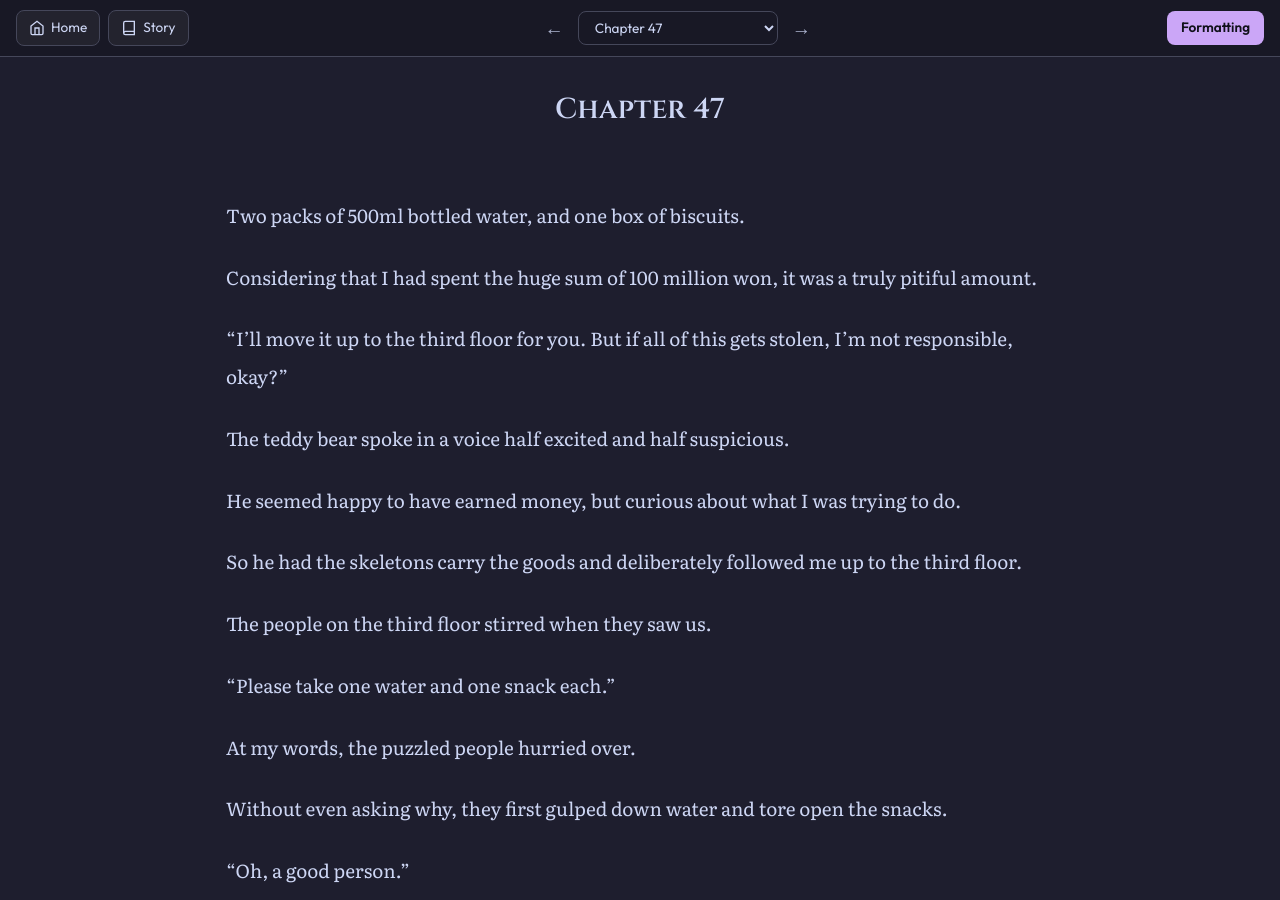
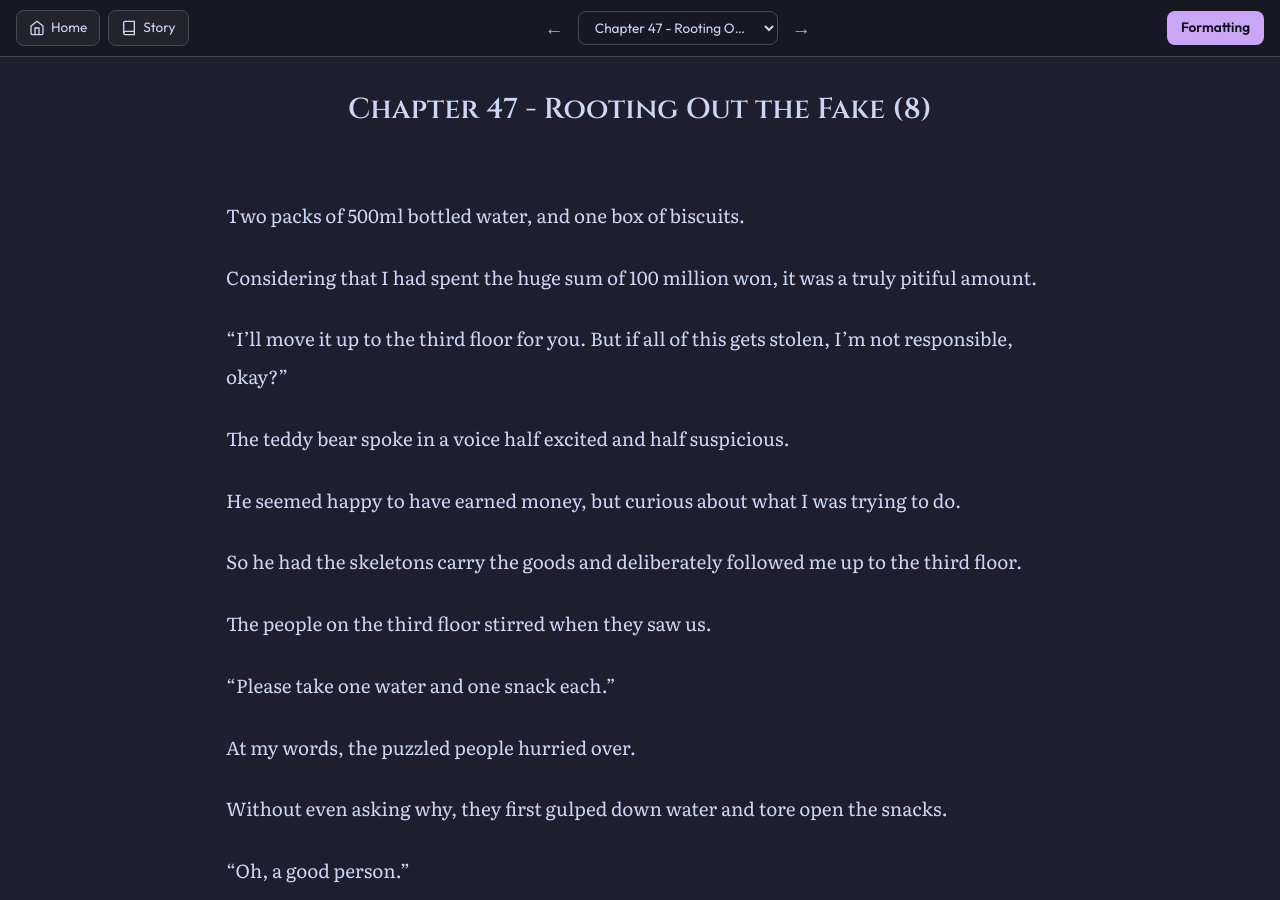
Before and after one commit to soleumn/soleumn.github.io, a Jekyll site: the page built from _chapters/esg/ch47.md, in a window 1280 px wide and 900 px high. Built offline with Jekyll 4.4.1, drawn with Linux system fonts in a browser that asks for light colours; comment, search, counter and statistics services are not loaded.

Commit message:
Update ch47.md

```diff
--- a/_chapters/esg/ch47.md
+++ b/_chapters/esg/ch47.md
@@ -1,5 +1,5 @@
 ---
-title: "Chapter 47"
+title: "Chapter 47 - Rooting Out the Fake (8)"
 categories: esg
 capitulo: 47
 ---
```
